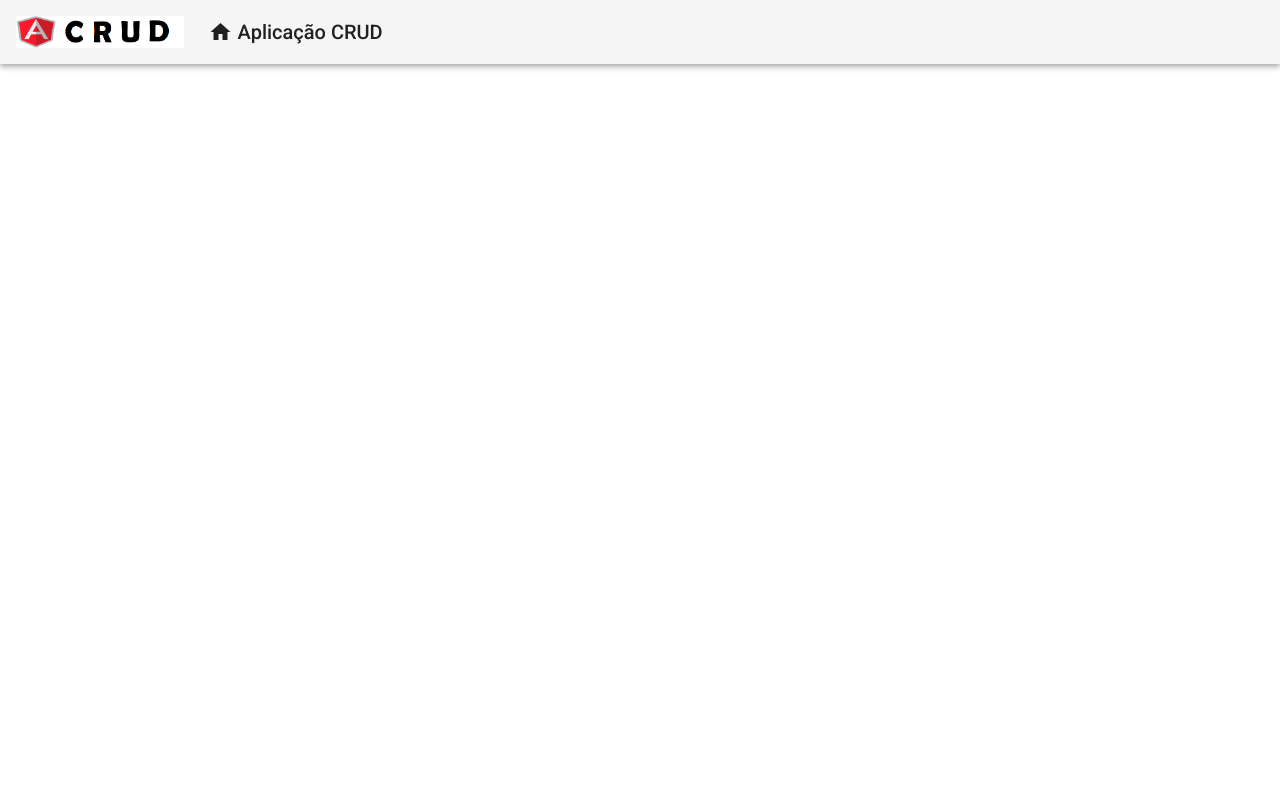
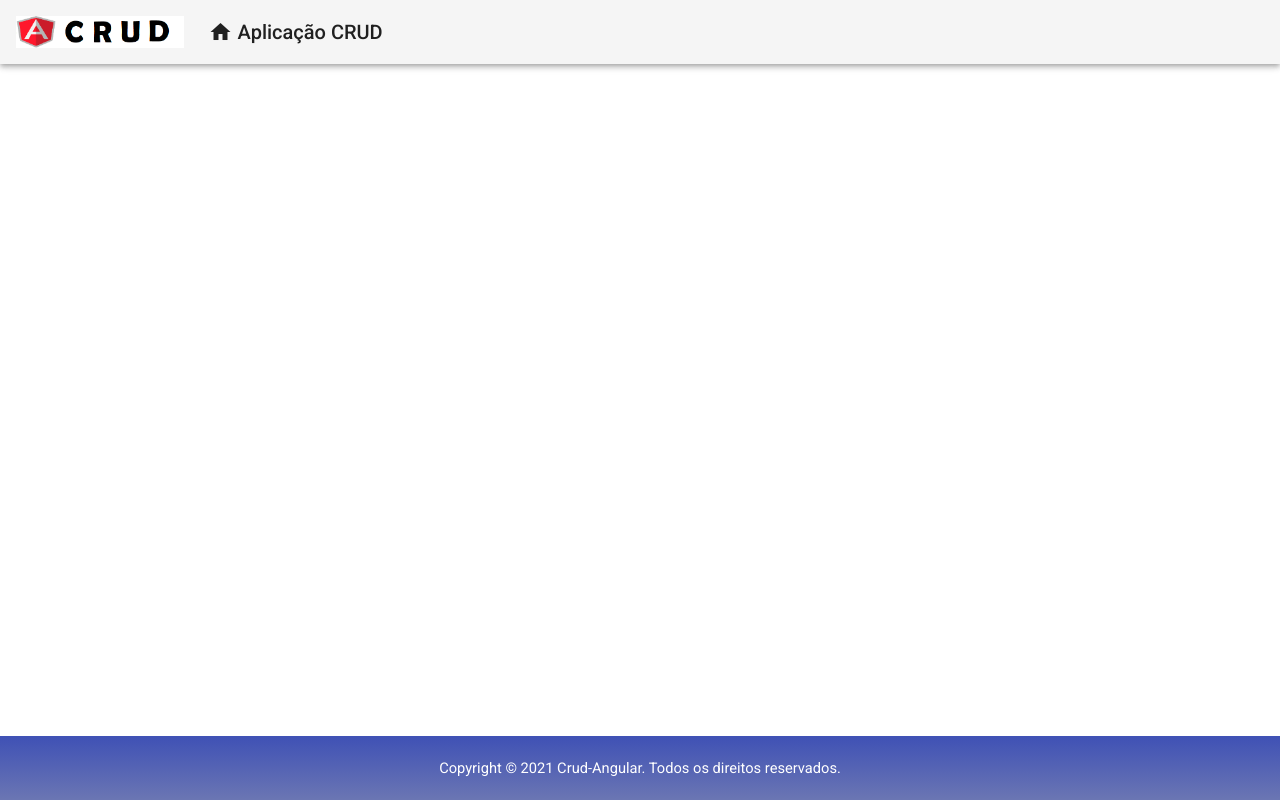
Before and after one commit to lucasspeixoto/angular_crud, an Angular app in the folder frontend/: page / in a window 1280 px wide. Built offline with nearby package versions, Linux system fonts and the light colour scheme.

Commit message:
Criação da estrutura inicial do footer

```diff
--- a/frontend/src/app/app.component.html
+++ b/frontend/src/app/app.component.html
@@ -1 +1,2 @@
 <app-header></app-header>
+<app-footer></app-footer>
--- a/frontend/src/app/app.module.ts
+++ b/frontend/src/app/app.module.ts
@@ -7,12 +7,14 @@
 import { HeaderComponent } from './components/template/header/header.component';
 
 //Módulo para criação do componente Header
-import { MatToolbarModule } from '@angular/material/toolbar'
+import { MatToolbarModule } from '@angular/material/toolbar';
+import { FooterComponent } from './components/template/footer/footer.component'
 
 @NgModule({
   declarations: [
     AppComponent,
-    HeaderComponent
+    HeaderComponent,
+    FooterComponent
   ],
   imports: [
     BrowserModule,
--- /dev/null
+++ b/frontend/src/app/components/template/footer/footer.component.css
@@ -0,0 +1,20 @@
+.footer {
+  position: fixed;
+  bottom: 0;
+  background: linear-gradient( #3f51b5, #6b76b3);
+  display: flex;
+  justify-content: center;
+}
+
+.footer > span {
+  font-size: 1.1rem;
+  font-weight: 400;
+}
+
+.texto {
+  margin: 0;
+  padding: 0;
+  text-align: center;
+  font-size: smaller;
+  color: #fff;
+}
--- /dev/null
+++ b/frontend/src/app/components/template/footer/footer.component.html
@@ -0,0 +1,6 @@
+<mat-toolbar class="footer">
+  <span>
+    <p class="texto">Copyright © 2021 Crud-Angular. Todos os
+      direitos reservados.</p>
+  </span>
+</mat-toolbar>
--- /dev/null
+++ b/frontend/src/app/components/template/footer/footer.component.ts
@@ -0,0 +1,15 @@
+import { Component, OnInit } from '@angular/core';
+
+@Component({
+  selector: 'app-footer',
+  templateUrl: './footer.component.html',
+  styleUrls: ['./footer.component.css']
+})
+export class FooterComponent implements OnInit {
+
+  constructor() { }
+
+  ngOnInit(): void {
+  }
+
+}
--- a/frontend/src/app/components/template/header/header.component.css
+++ b/frontend/src/app/components/template/header/header.component.css
@@ -1,6 +1,7 @@
 .header {
   display: flex;
   align-items: center;
+
 }
 
 .header a {
--- a/frontend/src/styles.css
+++ b/frontend/src/styles.css
@@ -1,4 +1,12 @@
 /* You can add global styles to this file, and also import other style files */
 
 html, body { height: 100%; }
-body { margin: 0; font-family: Roboto, "Helvetica Neue", sans-serif; }
+body { margin: 0; font-family: 'Segoe UI', Tahoma, Geneva, Verdana, sans-serif; }
+
+.red {
+  color: rgb(227, 97,107)
+}
+
+.v-middle {
+  vertical-align: middle;
+}
```
Also changed, not shown: 2 other files (tests, documents, lock files or other folders).
